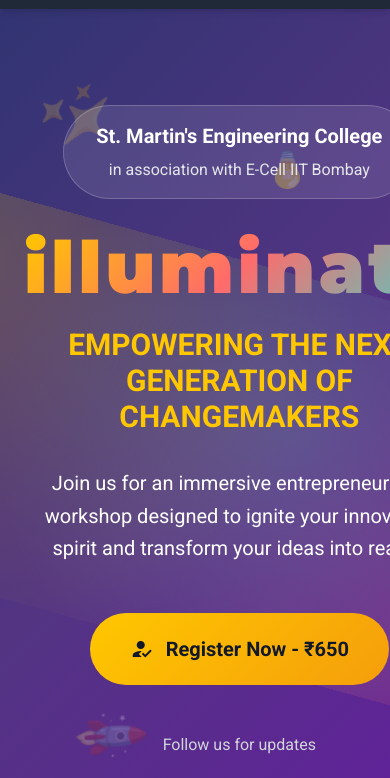
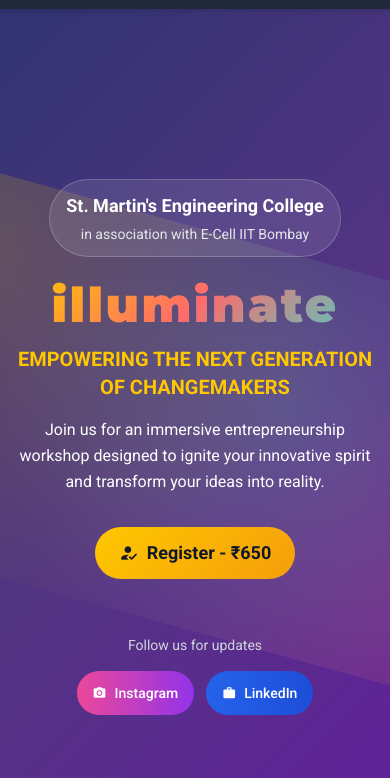
Before and after one commit to ecellsmec32/illuminate, a website: page index.html in a window 390 px wide. Shown: the part 63-841 px from the top of the page. Drawn offline with nearby package versions, Linux system fonts and the light colour scheme.

Commit message:
Improve mobile responsiveness of hero section - Better font sizes, spacing, and touch-friendly buttons

```diff
--- a/index.html
+++ b/index.html
@@ -433,16 +433,86 @@
         /* Enhanced mobile responsiveness */
         @media (max-width: 640px) {
             .text-7xl {
-                font-size: 3rem;
+                font-size: 2.5rem;
             }
             .text-9xl {
-                font-size: 4rem;
+                font-size: 3.5rem;
             }
             .text-2xl {
                 font-size: 1.25rem;
             }
             .text-3xl {
                 font-size: 1.5rem;
+            }
+            .text-4xl {
+                font-size: 1.75rem;
+            }
+            .text-xl {
+                font-size: 1rem;
+            }
+
+            /* Hero section mobile optimizations */
+            .hero-bg {
+                min-height: 100vh;
+                padding: 1rem 0;
+            }
+
+            .hero-container {
+                padding: 2rem 1rem;
+            }
+
+            .hero-title {
+                line-height: 1.1;
+                margin-bottom: 1rem;
+            }
+
+            .hero-subtitle {
+                font-size: 1.25rem;
+                line-height: 1.3;
+                margin-bottom: 0.75rem;
+            }
+
+            .hero-description {
+                font-size: 0.9rem;
+                line-height: 1.4;
+                margin-bottom: 1.5rem;
+            }
+
+            .hero-cta {
+                padding: 0.75rem 1.5rem;
+                font-size: 1rem;
+                margin-bottom: 1.5rem;
+            }
+
+            .floating-elements {
+                display: none; /* Hide decorative elements on mobile for better performance */
+            }
+
+            .social-button {
+                padding: 0.5rem 1rem;
+                font-size: 0.875rem;
+            }
+        }
+
+        @media (max-width: 480px) {
+            .text-7xl {
+                font-size: 2rem;
+            }
+            .text-9xl {
+                font-size: 2.5rem;
+            }
+
+            .hero-subtitle {
+                font-size: 1rem;
+            }
+
+            .hero-description {
+                font-size: 0.85rem;
+            }
+
+            .hero-cta {
+                padding: 0.5rem 1rem;
+                font-size: 0.9rem;
             }
         }
 
@@ -693,40 +763,41 @@
 <div class="floating-elements absolute bottom-40 left-20 text-5xl opacity-25" style="animation-delay: 4s;">🚀</div>
 <div class="floating-elements absolute bottom-20 right-10 text-3xl opacity-20" style="animation-delay: 1s;">⭐</div>
 
-<div class="container mx-auto px-6 py-24 relative z-10 flex flex-col items-center justify-center min-h-screen">
+<div class="container mx-auto px-4 sm:px-6 py-12 sm:py-24 relative z-10 flex flex-col items-center justify-center min-h-screen hero-container">
 <div class="max-w-5xl mx-auto text-center">
-<div class="mb-8 fade-in">
-<div class="inline-block bg-white/10 backdrop-blur-xl border border-white/20 rounded-full px-8 py-4">
-<p class="text-xl font-semibold text-white mb-2">St. Martin's Engineering College</p>
-<p class="text-base text-gray-200">in association with E-Cell IIT Bombay</p>
+<div class="mb-6 sm:mb-8 fade-in">
+<div class="inline-block bg-white/10 backdrop-blur-xl border border-white/20 rounded-full px-4 sm:px-8 py-3 sm:py-4">
+<p class="text-lg sm:text-xl font-semibold text-white mb-1 sm:mb-2">St. Martin's Engineering College</p>
+<p class="text-sm sm:text-base text-gray-200">in association with E-Cell IIT Bombay</p>
 </div>
 </div>
 
-<div class="mb-12 fade-in" style="animation-delay: 0.2s;">
-<h1 class="text-7xl md:text-9xl font-black font-display tracking-wider gradient-text mb-6">illuminate</h1>
-<p class="text-3xl md:text-4xl font-bold text-primary mb-8">EMPOWERING THE NEXT GENERATION OF CHANGEMAKERS</p>
-<p class="text-xl text-white max-w-4xl mx-auto leading-relaxed">Join us for an immersive entrepreneurship workshop designed to ignite your innovative spirit and transform your ideas into reality.</p>
+<div class="mb-8 sm:mb-12 fade-in" style="animation-delay: 0.2s;">
+<h1 class="text-5xl sm:text-7xl md:text-9xl font-black font-display tracking-wider gradient-text mb-4 sm:mb-6 hero-title">illuminate</h1>
+<p class="text-xl sm:text-3xl md:text-4xl font-bold text-primary mb-4 sm:mb-8 hero-subtitle">EMPOWERING THE NEXT GENERATION OF CHANGEMAKERS</p>
+<p class="text-base sm:text-xl text-white max-w-4xl mx-auto leading-relaxed hero-description">Join us for an immersive entrepreneurship workshop designed to ignite your innovative spirit and transform your ideas into reality.</p>
 </div>
 
 <!-- CTA Button -->
-<div class="flex justify-center mb-12 fade-in" style="animation-delay: 0.4s;">
-<a class="cta-button text-gray-900 font-bold py-5 px-10 rounded-full text-xl transition-all duration-300 flex items-center justify-center" href="https://pages.razorpay.com/illuminate-ecell" target="_blank">
-<span class="material-icons mr-3 text-2xl">how_to_reg</span>
-Register Now - ₹650
+<div class="flex justify-center mb-8 sm:mb-12 fade-in" style="animation-delay: 0.4s;">
+<a class="cta-button text-gray-900 font-bold py-3 sm:py-5 px-6 sm:px-10 rounded-full text-lg sm:text-xl transition-all duration-300 flex items-center justify-center hero-cta" href="https://pages.razorpay.com/illuminate-ecell" target="_blank">
+<span class="material-icons mr-2 sm:mr-3 text-xl sm:text-2xl">how_to_reg</span>
+<span class="hidden sm:inline">Register Now - ₹650</span>
+<span class="sm:hidden">Register - ₹650</span>
 </a>
 </div>
 
 <!-- Social Share Bar -->
 <div class="fade-in" style="animation-delay: 0.6s;">
-<p class="text-base text-gray-300 mb-6">Follow us for updates</p>
-<div class="flex gap-6 justify-center">
-<a href="https://www.instagram.com/ecell.smec" target="_blank" class="social-button group flex items-center space-x-3 bg-gradient-to-r from-pink-500 to-purple-600 text-white px-6 py-3 rounded-full hover:from-pink-600 hover:to-purple-700 transition-all duration-300 transform hover:scale-105 hover:shadow-lg">
-<span class="material-icons">camera_alt</span>
-<span class="font-medium">Instagram</span>
+<p class="text-sm sm:text-base text-gray-300 mb-4 sm:mb-6">Follow us for updates</p>
+<div class="flex gap-3 sm:gap-6 justify-center flex-wrap">
+<a href="https://www.instagram.com/ecell.smec" target="_blank" class="social-button group flex items-center space-x-2 sm:space-x-3 bg-gradient-to-r from-pink-500 to-purple-600 text-white px-4 sm:px-6 py-2 sm:py-3 rounded-full hover:from-pink-600 hover:to-purple-700 transition-all duration-300 transform hover:scale-105 hover:shadow-lg">
+<span class="material-icons text-sm sm:text-base">camera_alt</span>
+<span class="font-medium text-sm sm:text-base">Instagram</span>
 </a>
-<a href="https://www.linkedin.com/company/ecell-smec" target="_blank" class="social-button group flex items-center space-x-3 bg-gradient-to-r from-blue-600 to-blue-700 text-white px-6 py-3 rounded-full hover:from-blue-700 hover:to-blue-800 transition-all duration-300 transform hover:scale-105 hover:shadow-lg">
-<span class="material-icons">work</span>
-<span class="font-medium">LinkedIn</span>
+<a href="https://www.linkedin.com/company/ecell-smec" target="_blank" class="social-button group flex items-center space-x-2 sm:space-x-3 bg-gradient-to-r from-blue-600 to-blue-700 text-white px-4 sm:px-6 py-2 sm:py-3 rounded-full hover:from-blue-700 hover:to-blue-800 transition-all duration-300 transform hover:scale-105 hover:shadow-lg">
+<span class="material-icons text-sm sm:text-base">work</span>
+<span class="font-medium text-sm sm:text-base">LinkedIn</span>
 </a>
 </div>
 </div>
```
